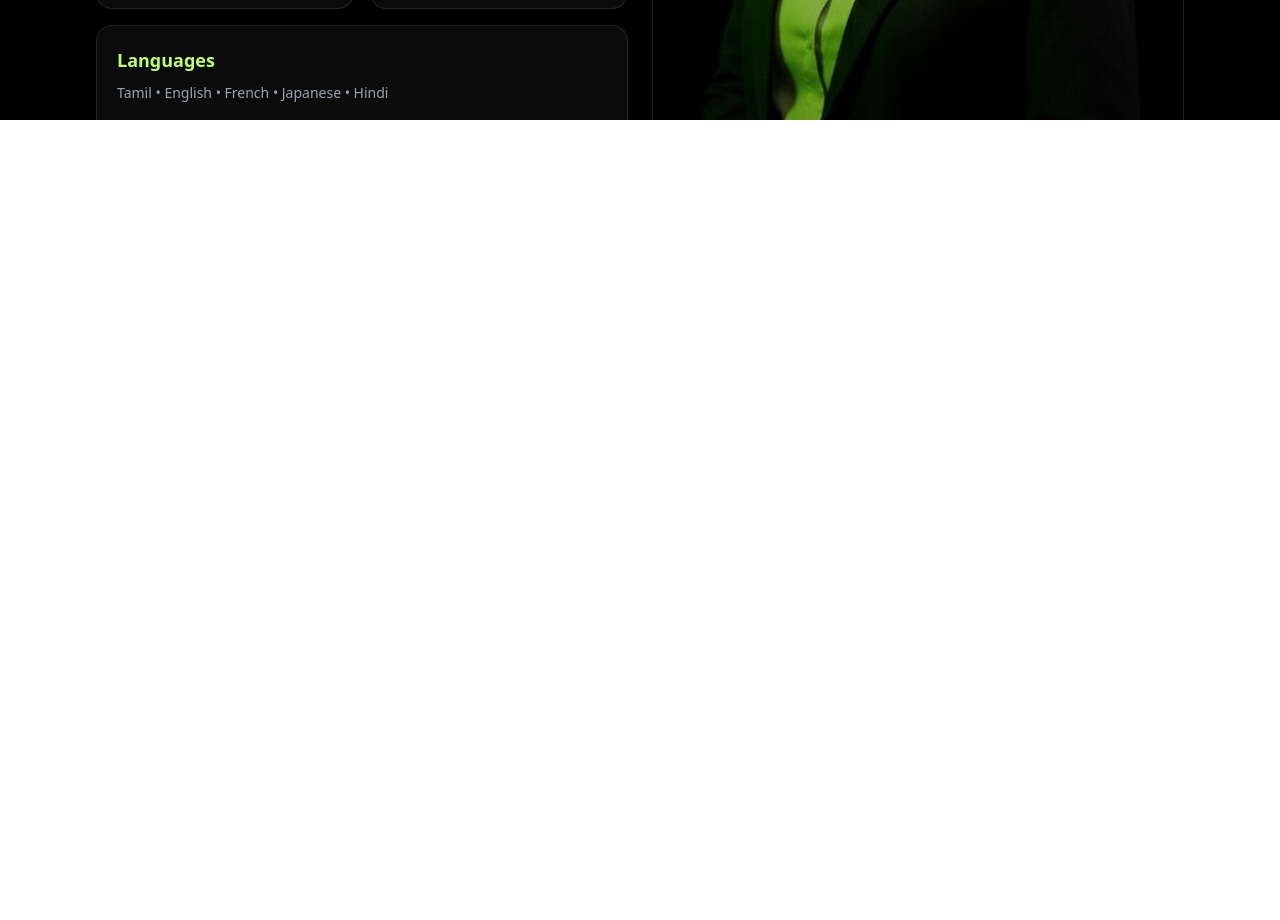
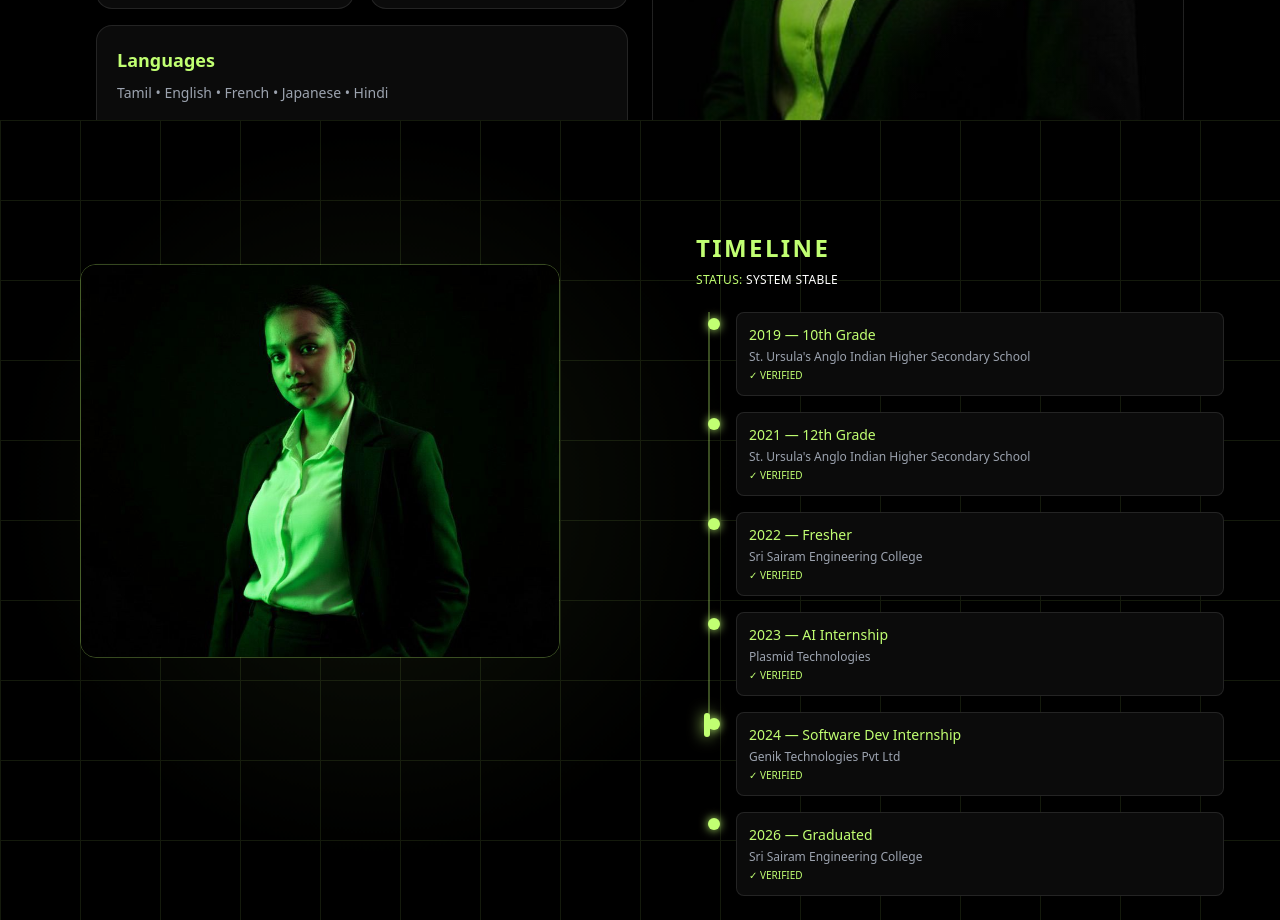
Before and after one commit to madhumithadasarathy/portfolio_website, a React (Vite) app: page / in a window 1280 px wide. Shown: the part 1480-2400 px from the top of the page. Before the commit the page ends 1600 px from the top, so only its background shows below. Built offline with nearby package versions, Linux system fonts and the light colour scheme.

Commit message:
Created the timeline page

```diff
--- a/src/Components/Home/Home.jsx
+++ b/src/Components/Home/Home.jsx
@@ -1,11 +1,13 @@
 import Expertise from "./Expertise";
 import Hero from "./Hero";
+import Timeline from "./Timeline";
 
 export default function Home() {
   return (
     <main className="bg-black text-white">
       <Hero />
       <Expertise />
+      <Timeline />
     </main>
   );
 }
--- /dev/null
+++ b/src/Components/Home/Timeline.jsx
@@ -0,0 +1,126 @@
+import { motion } from "framer-motion";
+import { useState, useEffect } from "react";
+
+const modules = [
+  { version: "2019", label: "10th Grade", year: "St. Ursula's Anglo Indian Higher Secondary School" },
+  { version: "2021", label: "12th Grade", year: "St. Ursula's Anglo Indian Higher Secondary School" },
+  { version: "2022", label: "Fresher", year: "Sri Sairam Engineering College" },
+  { version: "2023", label: "AI Internship", year: "Plasmid Technologies" },
+  { version: "2024", label: "Software Dev Internship", year: "Genik Technologies Pvt Ltd" },
+  { version: "2026", label: "Graduated", year: "Sri Sairam Engineering College" }
+];
+
+export default function Timeline() {
+  const [visibleCount, setVisibleCount] = useState(0);
+  const [status, setStatus] = useState("INITIALIZING...");
+
+  useEffect(() => {
+    let index = 0;
+    const interval = setInterval(() => {
+      if (index < modules.length) {
+        setVisibleCount(prev => prev + 1);
+        index++;
+      } else {
+        setStatus("SYSTEM STABLE");
+        clearInterval(interval);
+      }
+    }, 800);
+
+    return () => clearInterval(interval);
+  }, []);
+
+  return (
+    <section className="relative w-full h-screen bg-black overflow-hidden">
+
+      {/* Background Grid */}
+      <div className="absolute inset-0 opacity-10 bg-[linear-gradient(#c1ff72_1px,transparent_1px),linear-gradient(90deg,#c1ff72_1px,transparent_1px)] bg-[size:80px_80px]" />
+
+      {/* Subtle Glow */}
+      <motion.div
+        animate={{ scale: [1, 1.05, 1] }}
+        transition={{ repeat: Infinity, duration: 6 }}
+        className="absolute w-[750px] h-[750px] rounded-full bg-[radial-gradient(circle,rgba(193,255,114,0.08),transparent_70%)]"
+      />
+
+      <div className="relative z-10 grid grid-cols-2 h-full">
+
+        {/* LEFT IMAGE */}
+        <div className="h-full flex items-start justify-center pt-36">
+          <motion.img
+            src="/timeline_image.jpg"
+            alt="Timeline Visual"
+            className="w-[75%] h-[60%] object-cover rounded-2xl border border-[#c1ff72]/30"
+            animate={{ y: [0, -8, 0] }}
+            transition={{ repeat: Infinity, duration: 6 }}
+          />
+        </div>
+
+        {/* RIGHT CONSOLE */}
+        <div className="h-full flex flex-col justify-start pt-28 px-14">
+
+          {/* TITLE */}
+          <h2 className="text-[#c1ff72] text-2xl font-semibold tracking-widest mb-2">
+            TIMELINE
+          </h2>
+
+          {/* STATUS */}
+          <div className="text-[#c1ff72] text-xs mb-6 tracking-wide">
+            STATUS: <span className="text-white">{status}</span>
+          </div>
+
+          {/* TIMELINE WRAPPER */}
+          <div className="relative h-[60%]">
+
+            {/* Vertical Line */}
+            <div className="absolute left-3 top-0 h-full w-[2px] bg-[#c1ff72]/30" />
+
+            {/* Pulse */}
+            <motion.div
+              animate={{
+                top: `${(visibleCount / modules.length) * 100}%`
+              }}
+              transition={{ duration: 0.4 }}
+              className="absolute left-2 w-[6px] h-6 bg-[#c1ff72] rounded-full shadow-[0_0_15px_#c1ff72] -translate-y-1/2"
+            />
+
+            {/* Modules */}
+            <div className="space-y-4 pl-10">
+              {modules.slice(0, visibleCount).map((mod, i) => (
+                <Module key={i} data={mod} />
+              ))}
+            </div>
+
+          </div>
+        </div>
+      </div>
+    </section>
+  );
+}
+
+
+/* ================= MODULE ================= */
+
+function Module({ data }) {
+  return (
+    <motion.div
+      initial={{ opacity: 0, x: 40 }}
+      animate={{ opacity: 1, x: 0 }}
+      transition={{ duration: 0.4 }}
+      className="relative"
+    >
+      <div className="absolute -left-[28px] top-1.5 w-3 h-3 bg-[#c1ff72] rounded-full shadow-[0_0_10px_#c1ff72]" />
+
+      <div className="bg-[#0b0b0b] border border-white/10 rounded-lg p-3">
+        <h3 className="text-[#c1ff72] font-medium text-sm">
+          {data.version} — {data.label}
+        </h3>
+        <p className="text-gray-400 text-xs mt-1 leading-tight">
+          {data.year}
+        </p>
+        <p className="text-[#c1ff72] text-[10px] mt-1">
+          ✓ VERIFIED
+        </p>
+      </div>
+    </motion.div>
+  );
+}
```
Also changed, not shown: public/timeline_image.jpg (added).
